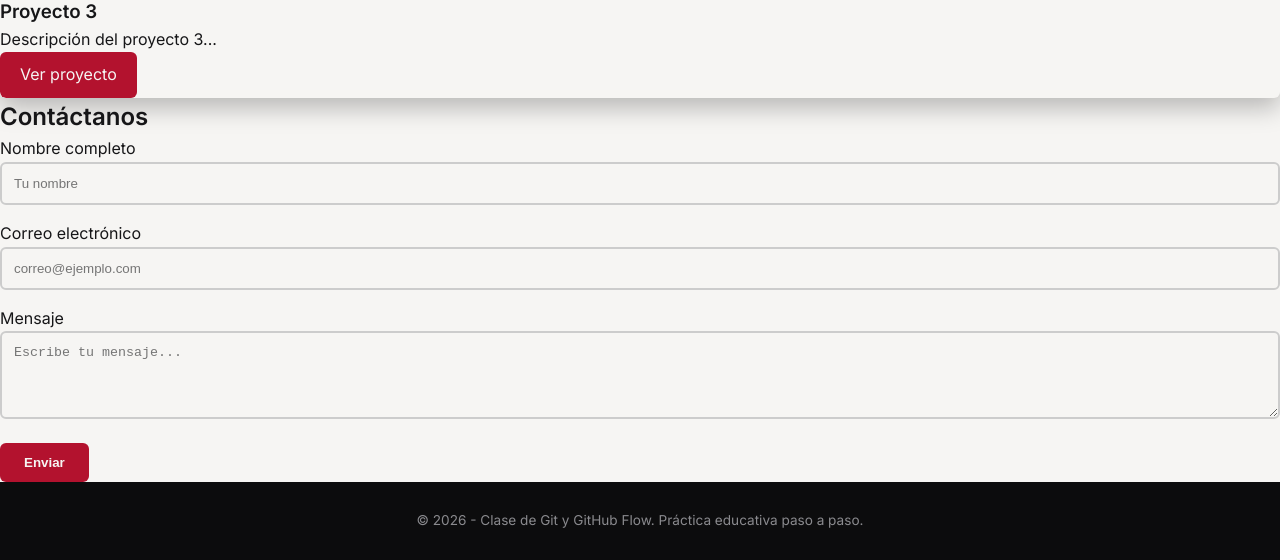
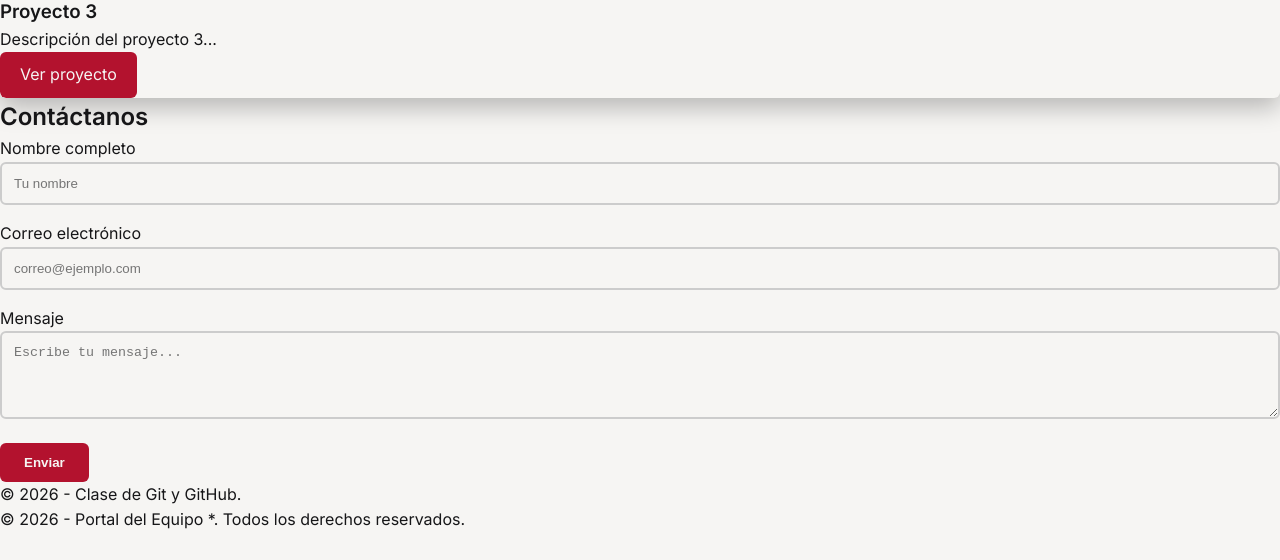
Before and after one commit to dan172407/Practica-Cristian-2, a plain HTML site: page index.html in a window 1280 px wide. Shown: the part 1423-1983 px from the top of the page. After the commit the page ends 1956 px from the top, so only its background shows below. Drawn offline with Linux system fonts and the light colour scheme.

Commit message:
fix: resuelve conflicto en footer entre rama JS y main

```diff
--- a/index.html
+++ b/index.html
@@ -157,9 +157,9 @@
 
   </main>
 
-  <footer class="site-footer">
-    <p>&copy; <span id="year">2026</span> - Clase de Git y GitHub Flow. Práctica educativa paso a paso.</p>
-  </footer>
+  <p>© 2026 - Clase de Git y GitHub.</p>
+
+  <p>© 2026 - Portal del Equipo *. Todos los derechos reservados.</p>
 
   <script src="script.js"></script>
 </body>
```
